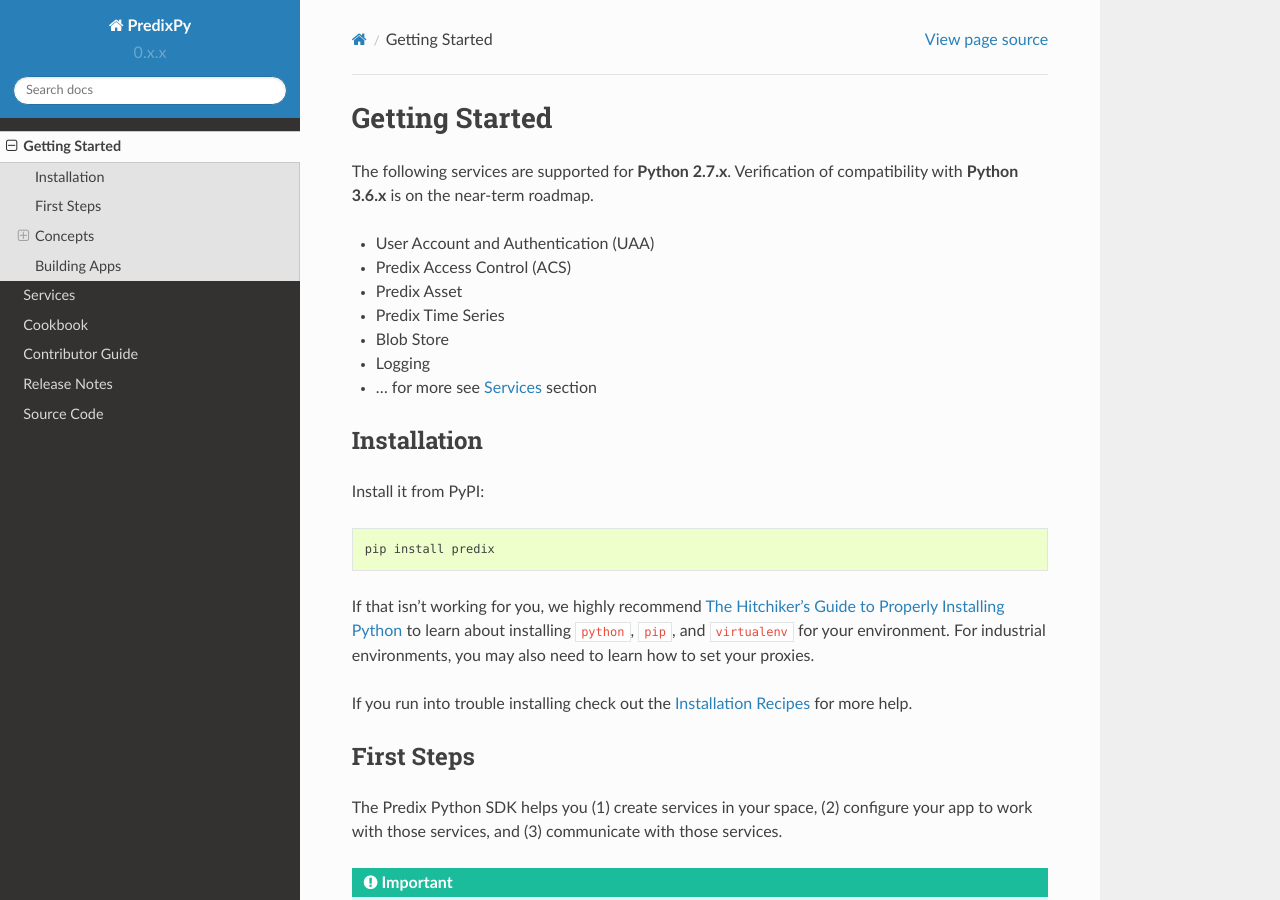
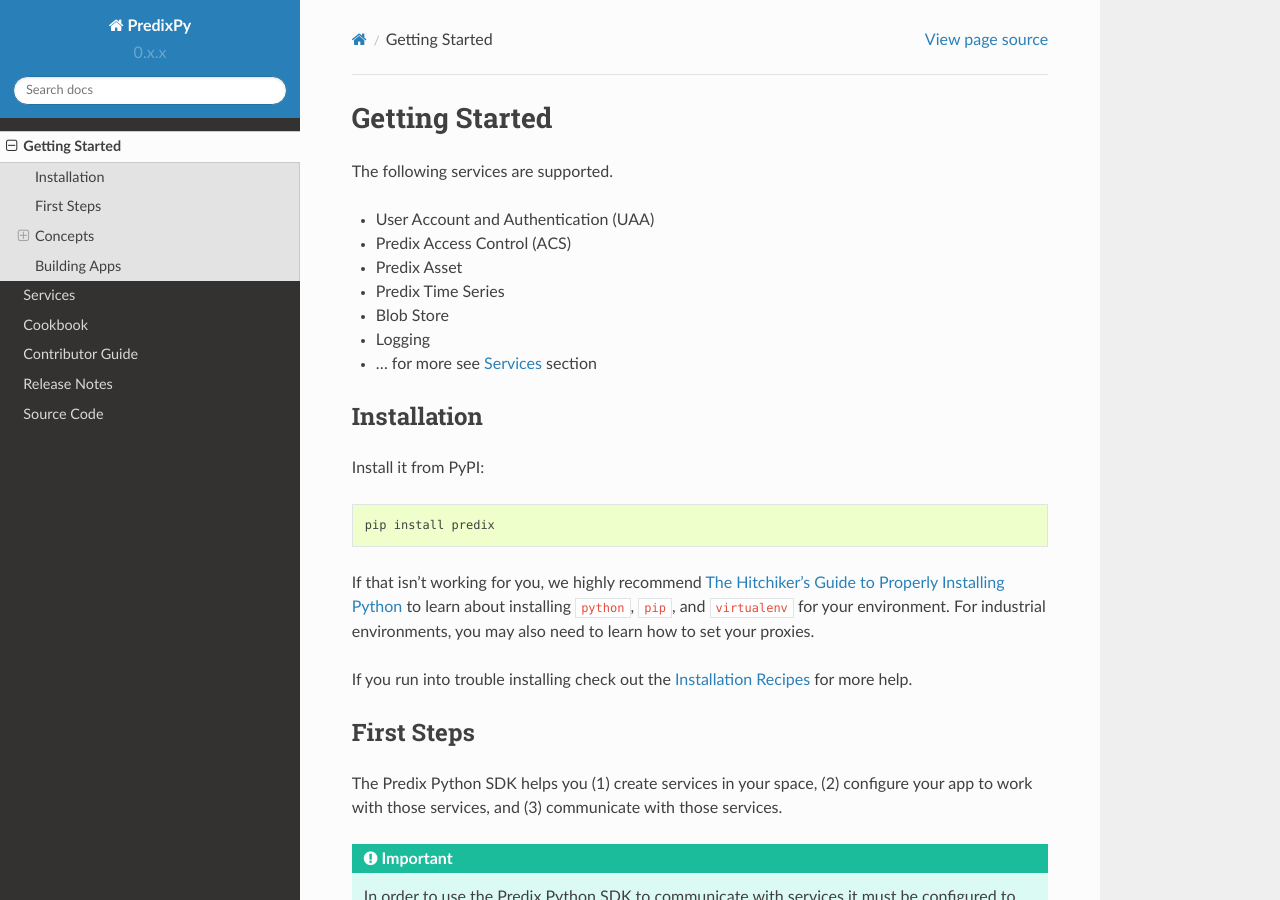
Before and after one commit to PredixDev/predixpy, a Sphinx documentation site: the page built from docs/getting-started/index.rst, in a window 1280 px wide and 900 px high. Built offline with Sphinx 7.4.7 and the Read the Docs theme 2.0.0, drawn with Linux system fonts in a browser that asks for light colours.

```diff
--- a/README.rst
+++ b/README.rst
@@ -24,10 +24,8 @@
 Getting Started
 ---------------
 
-Please see the `Getting Started Guide`_ for a walkthrough and
-introduction to basic usage of the Python SDK.  The following services are
-already supported for **Python 2.7.x**.  Verification of compatibility with
-**Python 3.6.x** is on the near-term roadmap.
+Please see the `Getting Started Guide`_ for a walkthrough and introduction to
+basic usage of the Python SDK.
 
 .. _Getting Started Guide: https://predixpy.run.aws-usw02-pr.ice.predix.io/getting-started/index.html
 
--- a/docs/getting-started/index.rst
+++ b/docs/getting-started/index.rst
@@ -2,8 +2,7 @@
 Getting Started
 ===============
 
-The following services are supported for **Python 2.7.x**.  Verification of
-compatibility with **Python 3.6.x** is on the near-term roadmap.
+The following services are supported.
 
 - User Account and Authentication (UAA)
 - Predix Access Control (ACS)
```
Also changed, not shown: 1 other file.
